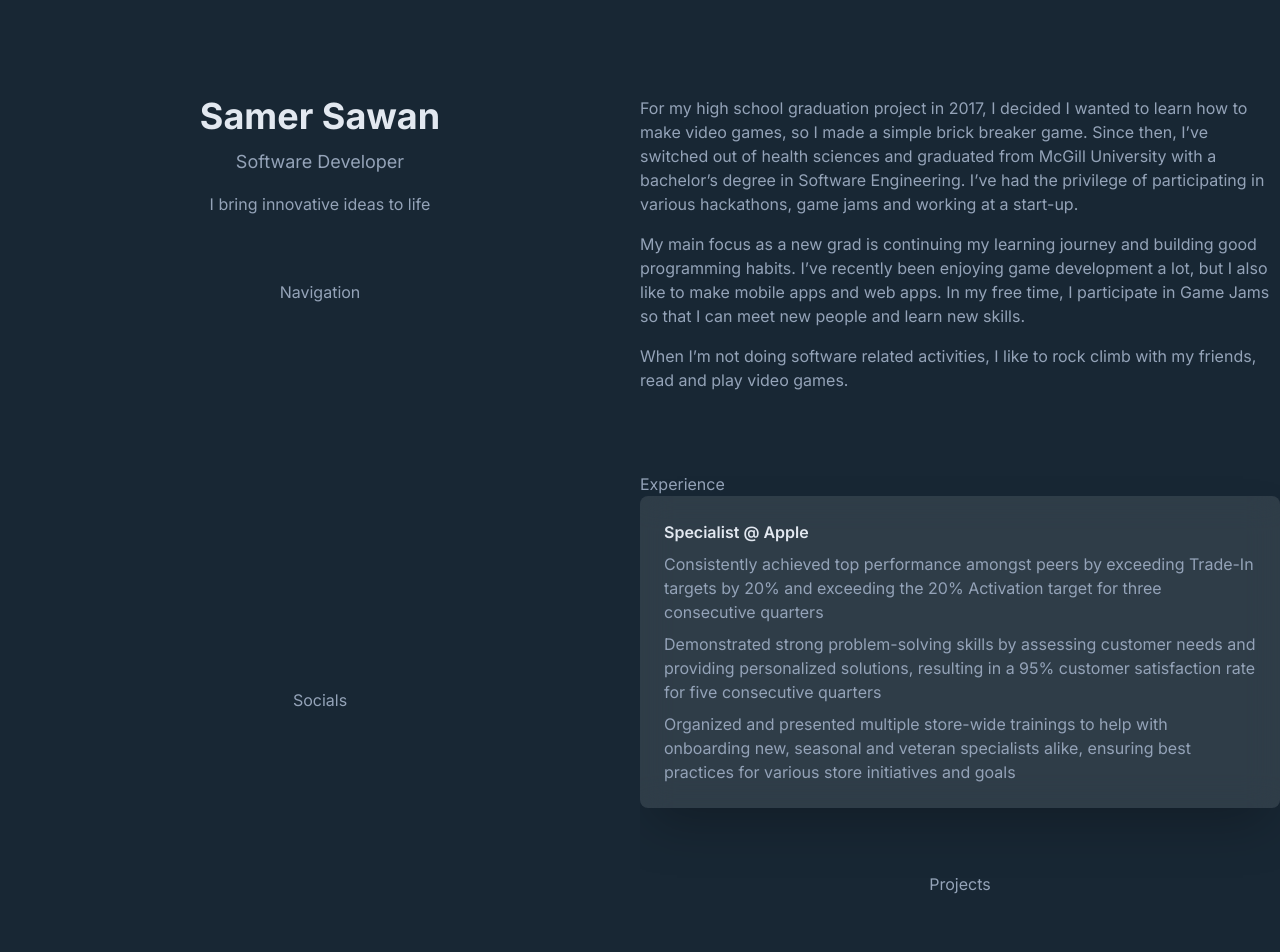
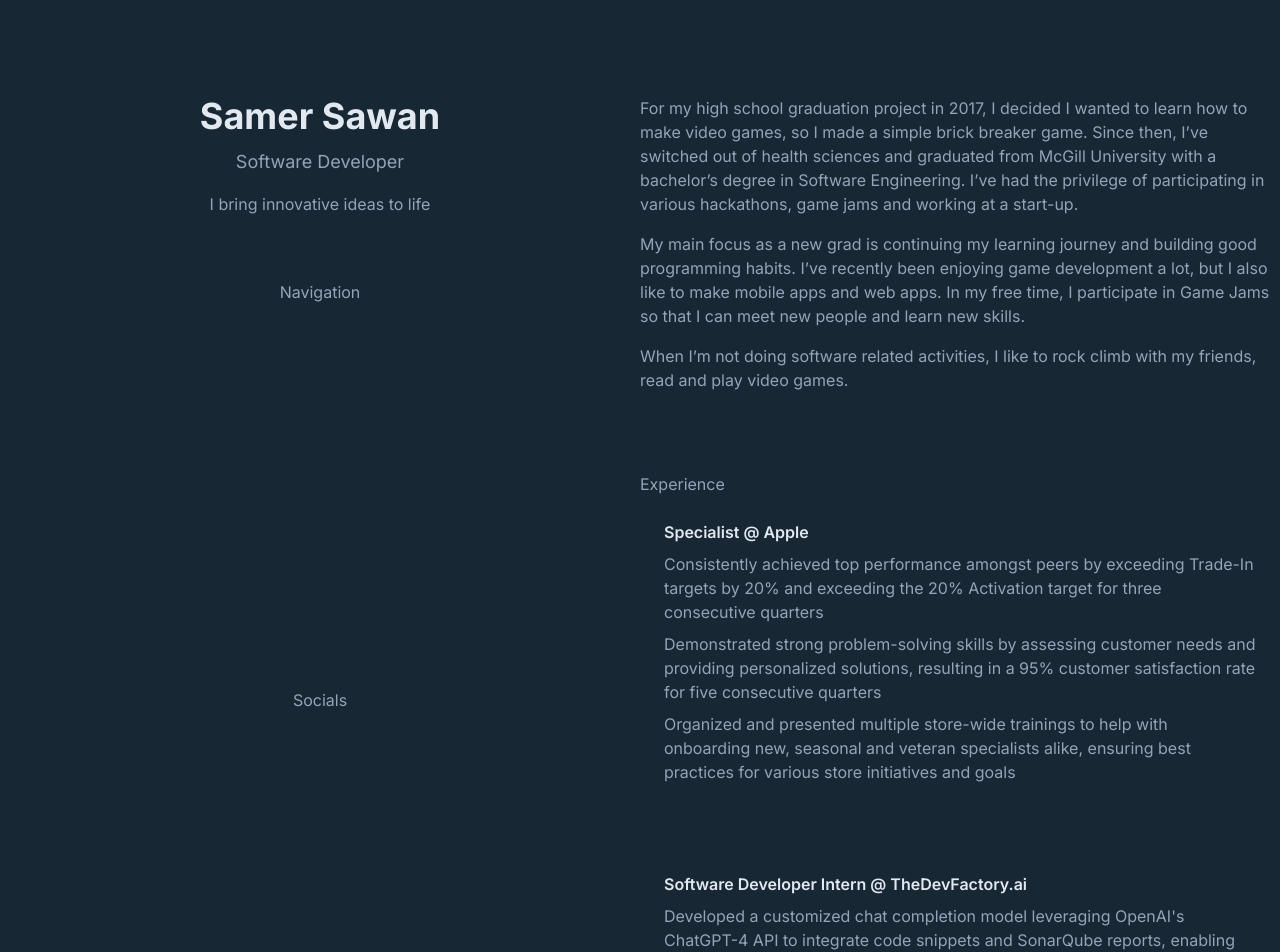
Before and after one commit to SamerSawan/Portfolio_v3, a Next.js app: page / in a window 1280 px wide. Shown: the top 952 px of the page. Built offline with nearby package versions, Linux system fonts and the light colour scheme.

Commit message:
split experience into it's own component, made project card and technical item card files

```diff
--- /dev/null
+++ b/app/components/experienceCard.js
@@ -0,0 +1,16 @@
+const ExperienceCard = ({ job, point1, point2, point3 }) => {
+    return (
+        <div className="mb-10 relative transition hover:bg-[#2E485C]/50
+        hover:bg-opacity-10 hover:backdrop-blur-sm hover:bg-clip-padding
+        backdrop-filter hover:shadow-xl rounded-lg p-6 mx-auto">
+            <h2 className="text-slate-200 font-semibold mb-2">{job}</h2>
+            <div className="flex flex-col space-y-2">
+            <p>{point1}</p>
+            <p>{point2}</p>
+            <p>{point3}</p>
+            </div>
+        </div>
+    );
+  };
+
+  export default ExperienceCard;
--- /dev/null
+++ b/app/components/projectCard.js
@@ -0,0 +1,14 @@
+const ProjectCard = ({job, point1, point2, point3}) => {
+    return (
+        <div className="mb-10 relative transition hover:bg-[#2E485C]/50
+        hover:bg-opacity-10 hover:backdrop-blur-sm hover:bg-clip-padding
+        backdrop-filter hover:shadow-xl rounded-lg p-6 mx-auto">
+            <h2 className="text-slate-200 font-semibold mb-2">{job}</h2>
+            <div className="flex flex-col space-y-2">
+            <p>{point1}</p>
+            <p>{point2}</p>
+            <p>{point3}</p>
+            </div>
+        </div>
+    )
+}
--- /dev/null
+++ b/app/components/technicalPoint.js
@@ -0,0 +1,7 @@
+const TechnicalPoint = ({tech}) => {
+    return (
+        <div className="border-2">
+            <span>Testing</span>
+        </div>
+    )
+}
--- a/app/page.js
+++ b/app/page.js
@@ -1,3 +1,5 @@
+import ExperienceCard from "./components/experienceCard";
+
 export default function Home() {
   return (
     <div className="bg-[#182734] text-slate-400">
@@ -27,14 +29,20 @@ export default function Home() {
           </div>
           <div className="mb-16">
             <h3>Experience</h3>
-            <div className="relative bg-white bg-opacity-10 backdrop-filter backdrop-blur-lg shadow-2xl rounded-lg p-6 mx-auto">
-              <h2 className="text-slate-200 font-semibold mb-2">Specialist @ Apple</h2>
-              <div className="flex flex-col space-y-2">
-                <p>Consistently achieved top performance amongst peers by exceeding Trade-In targets by 20% and exceeding the 20% Activation target for three consecutive quarters</p>
-                <p>Demonstrated strong problem-solving skills by assessing customer needs and providing personalized solutions, resulting in a 95% customer satisfaction rate for five consecutive quarters</p>
-                <p>Organized and presented multiple store-wide trainings to help with onboarding new, seasonal and veteran specialists alike, ensuring best practices for various store initiatives and goals</p>
-              </div>
-            </div>
+            <ol class="group/list">
+              <li>
+                <ExperienceCard job={"Specialist @ Apple"}
+                point1={"Consistently achieved top performance amongst peers by exceeding Trade-In targets by 20% and exceeding the 20% Activation target for three consecutive quarters"}
+                point2={"Demonstrated strong problem-solving skills by assessing customer needs and providing personalized solutions, resulting in a 95% customer satisfaction rate for five consecutive quarters"}
+                point3={"Organized and presented multiple store-wide trainings to help with onboarding new, seasonal and veteran specialists alike, ensuring best practices for various store initiatives and goals"}/>
+              </li>
+              <li>
+                <ExperienceCard job={"Software Developer Intern @ TheDevFactory.ai"}
+                point1={"Developed a customized chat completion model leveraging OpenAI's ChatGPT-4 API to integrate code snippets and SonarQube reports, enabling real-time feedback and suggestions to users"}
+                point2={"Enhanced model performance through iterative refinement of prompts and adjustments to API interactions, ensuring accurate and valuable responses aligned with user queries"}
+                point3={"Proposed and implemented innovative strategies to optimize the AI code reviewer's functionality, focusing on delivering actionable insights based on industry best practices and software design principles"}/>
+              </li>
+            </ol>
           </div>
           <div className="mb-16">
             <h3>Projects</h3>
```
